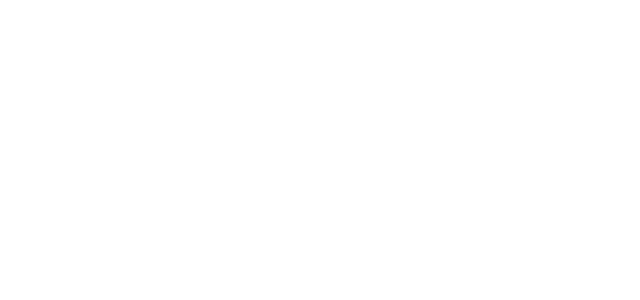
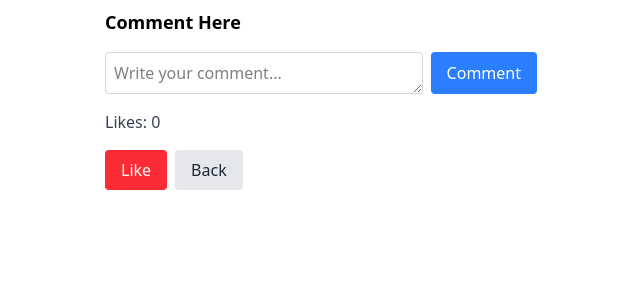
Before and after one commit to Shovon8054/faculty-review, a React (Vite) app in the folder frontend/: page /student/comment in a window 1280 px wide. Before the commit this address had no page. Shown: the top 300 px of the page, without its empty margins (319-959 px from the left). Built offline with nearby package versions, Linux system fonts and the light colour scheme.

Commit message:
comment frontend added

```diff
--- /dev/null
+++ b/frontend/components/Comment.jsx
@@ -0,0 +1,41 @@
+import { use } from "react";
+import StudentNavbar from "./StudentNavbar";
+import { useNavigate } from "react-router-dom";
+
+const Comment = () => {
+    const navigate=useNavigate()
+  return (
+    <div className="p-2 max-w-md mx-auto space-y-4">
+
+        <div className="text-lg font-semibold">Comment Here</div>
+
+        {/* Textarea + Comment button side by side */}
+        <div className="flex gap-2">
+            <textarea
+            className="flex-1 p-2 border border-gray-300 rounded focus:outline-none focus:ring-2 focus:ring-blue-400"
+            rows="1"
+            placeholder="Write your comment..."
+            ></textarea>
+            <button className="px-4 py-2 bg-blue-500 text-white rounded hover:bg-blue-600 transition">
+            Comment
+            </button>
+        </div>
+
+        <p className="text-gray-700">Likes: 0</p>
+
+        <div className="flex gap-2">
+            <button className="px-4 py-2 bg-red-500 text-white rounded hover:bg-red-600 transition">
+            Like
+            </button>
+            <button
+            onClick={() => navigate(-1)}
+            className="px-4 py-2 bg-gray-200 text-gray-800 rounded hover:bg-gray-300 transition"
+            >
+            Back
+            </button>
+        </div>
+    </div>
+  )
+}
+
+export default Comment
--- a/frontend/pages/student/Queries.jsx
+++ b/frontend/pages/student/Queries.jsx
@@ -188,6 +188,15 @@
                         {post.body}
                         </p>
                     </div>
+                    {/* =================================================================================== */}
+                    {/* comment */}
+                    <div class="mt-4">
+                      <button
+                        onClick={()=>{navigate("/student/comment")}}
+                       class="px-4 py-2 bg-blue-500 text-white rounded hover:bg-blue-600 transition">
+                        Discussion
+                      </button>
+                    </div>
                     </div>
                 </div>
                 ))}
--- a/frontend/src/App.jsx
+++ b/frontend/src/App.jsx
@@ -11,6 +11,7 @@
 import Queries from '../pages/student/Queries';
 import EditQuery from '../components/EditQuery';
 import ManageUsers from '../pages/admin/ManageUsers';
+import Comment from '../components/Comment';
 
 const App = () => {
   return (
@@ -33,6 +34,7 @@
         <Route path="/student/queries" element={<Queries/>} />
         <Route path="/student/queries" element={<Queries/>} />
         <Route path="/student/queries/edit/:id" element={<EditQuery/>} />
+        <Route path="/student/comment" element={<Comment/>} />
 
 
       </Routes>
```
Also changed, not shown: 1 other file (tests, documents, lock files or other folders).
